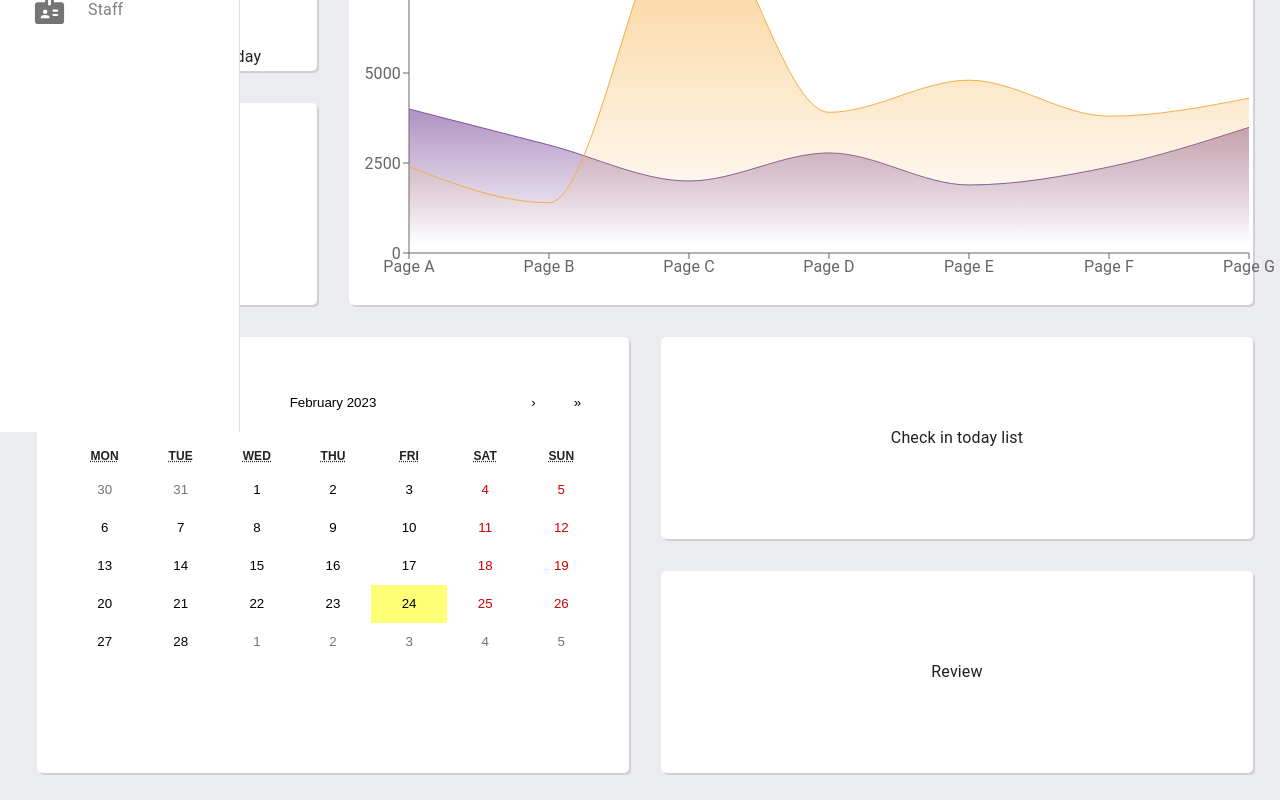
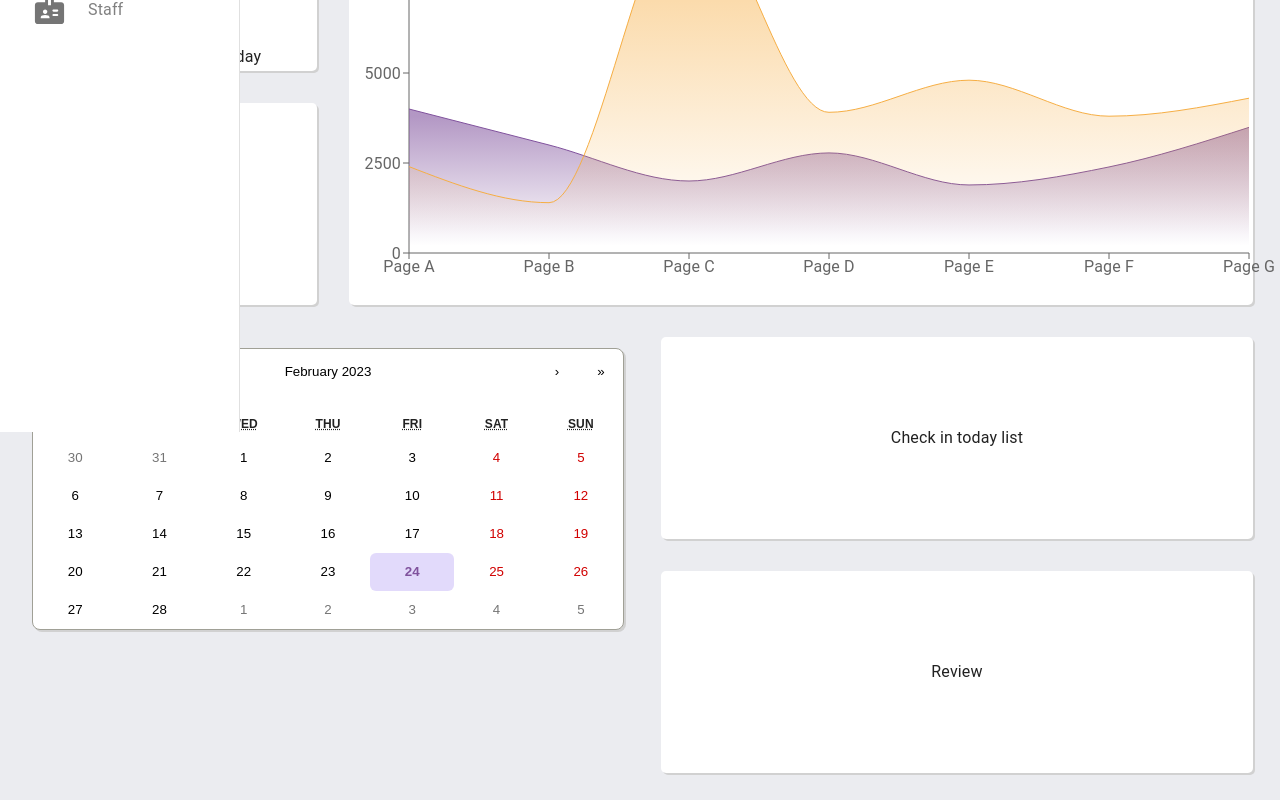
Before and after one commit to Sena543/hotel-mgt-frontend, a React (Vite) app: page / in a window 1280 px wide. Shown: the part 368-1168 px from the top of the page. Built offline with nearby package versions, Linux system fonts and the light colour scheme.

Commit message:
dash calendar done

```diff
--- a/src/components/dashboard/Calendar.tsx
+++ b/src/components/dashboard/Calendar.tsx
@@ -5,11 +5,9 @@ import "./dash-calendar.css";
 
 function DashboardCalendar() {
 	return (
-		<GenericDashCards>
-			{/* <div className="cal-container"> */}
+		<div className="dashboard-calendar-container">
 			<Calendar />
-			{/* </div> */}
-		</GenericDashCards>
+		</div>
 	);
 	//return <GenericDashCards>Calendar</GenericDashCards>;
 }
--- a/src/components/dashboard/dash-calendar.css
+++ b/src/components/dashboard/dash-calendar.css
@@ -1,17 +1,93 @@
-.cal-container {
+.dashboard-calendar-container {
 	display: flex;
-	max-width: 100%;
-	max-height: 100%;
-	flex-basis: 420px;
-	flex-direction: column;
-	flex-grow: 100;
+	/* max-width: 100%; */
+	/* max-height: 100%; */
+	/* flex-basis: 420px; */
+	/* flex-direction: column; */
+	/* flex-grow: 100; */
 	align-items: stretch;
 	padding-top: 1em;
 }
 
 .react-calendar {
-	margin: 0 auto;
-	width: 90%;
-	height: 80%;
-	border: 0;
+	width: 100%;
+	height: 100%;
+
+	max-width: 100%;
+	background-color: #fff;
+	color: #222;
+	border-radius: 8px;
+	box-shadow: 2px 2px #d1d1d1;
+	font-family: Arial, Helvetica, sans-serif;
+	line-height: 1.125em;
 }
+
+.react-calendar__tile--now {
+	background: #6f48eb33;
+	/* background: var(--defaultSecondaryColor); */
+	border-radius: 6px;
+	font-weight: bold;
+	color: var(--defaultPrimaryColor);
+}
+
+.react-calendar__tile:enabled:hover,
+.react-calendar__tile:enabled:focus {
+	background: #f8f8fa;
+	color: #a988bd;
+	border-radius: 6px;
+}
+
+/* .react-calendar__navigation button {
+	color: #6f48eb;
+	min-width: 44px;
+	background: none;
+	font-size: 16px;
+	margin-top: 8px;
+} */
+.react-calendar__navigation button:enabled:hover,
+.react-calendar__navigation button:enabled:focus {
+	background-color: #a988bd;
+}
+/* .react-calendar__navigation button[disabled] {
+	background-color: #f0f0f0;
+} */
+
+/* abbr[title] {
+	text-decoration: none;
+} */
+
+.react-calendar__tile--active {
+	background: #6f48eb;
+	border-radius: 6px;
+	font-weight: bold;
+	color: white;
+}
+.react-calendar__tile--active:enabled:hover,
+.react-calendar__tile--active:enabled:focus {
+	background: #6f48eb;
+	color: white;
+}
+/* .react-calendar--selectRange .react-calendar__tile--hover {
+	background-color: #f8f8fa;
+}
+.react-calendar__tile--range {
+	background: #f8f8fa;
+	color: #6f48eb;
+	border-radius: 0;
+}
+.react-calendar__tile--rangeStart {
+	border-top-right-radius: 0;
+	border-bottom-right-radius: 0;
+	border-top-left-radius: 6px;
+	border-bottom-left-radius: 6px;
+	background: #6f48eb;
+	color: white;
+}
+.react-calendar__tile--rangeEnd {
+	border-top-left-radius: 0;
+	border-bottom-left-radius: 0;
+	border-top-right-radius: 6px;
+	border-bottom-right-radius: 6px;
+	background: #6f48eb;
+	color: white;
+} */
```
